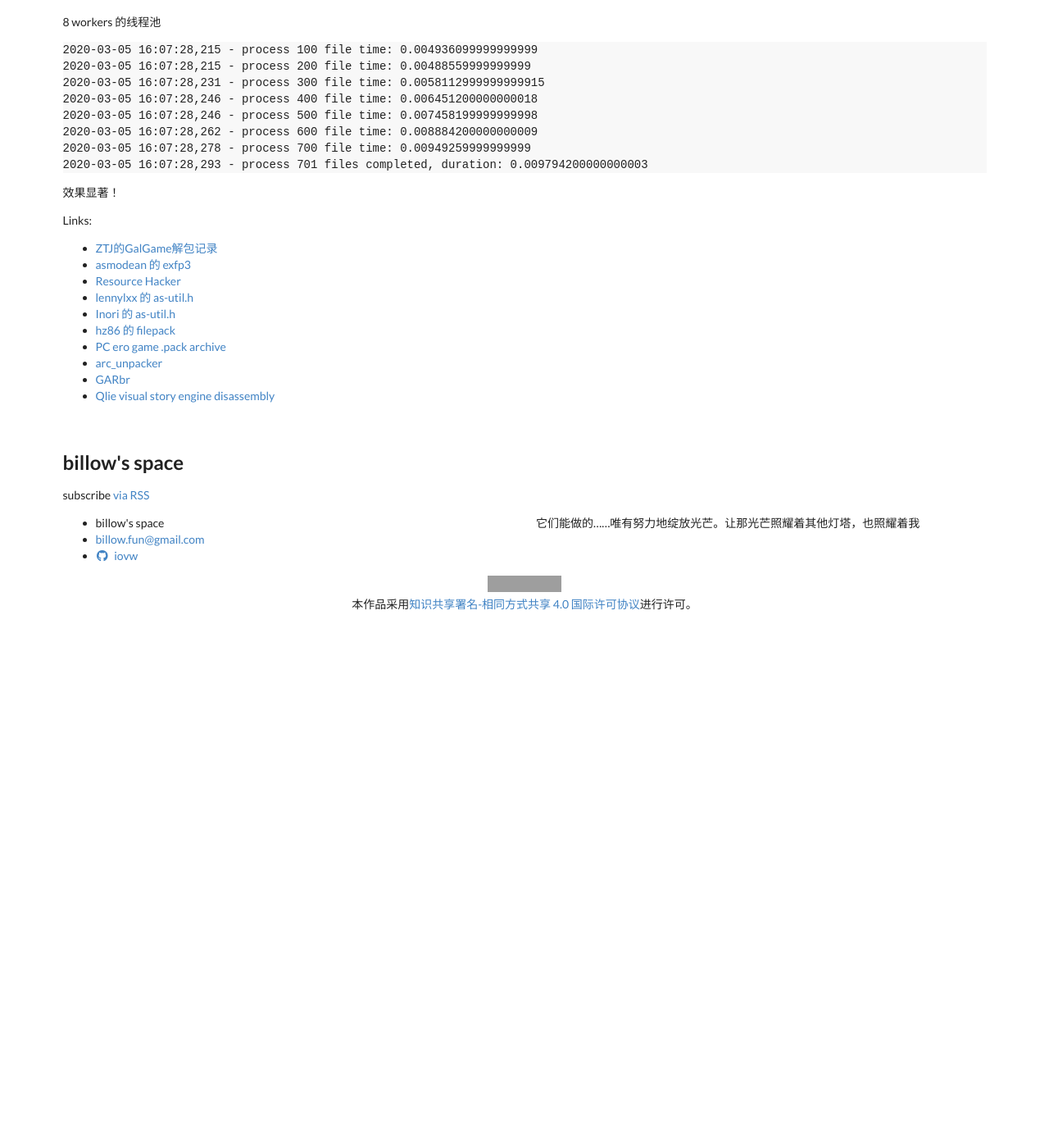
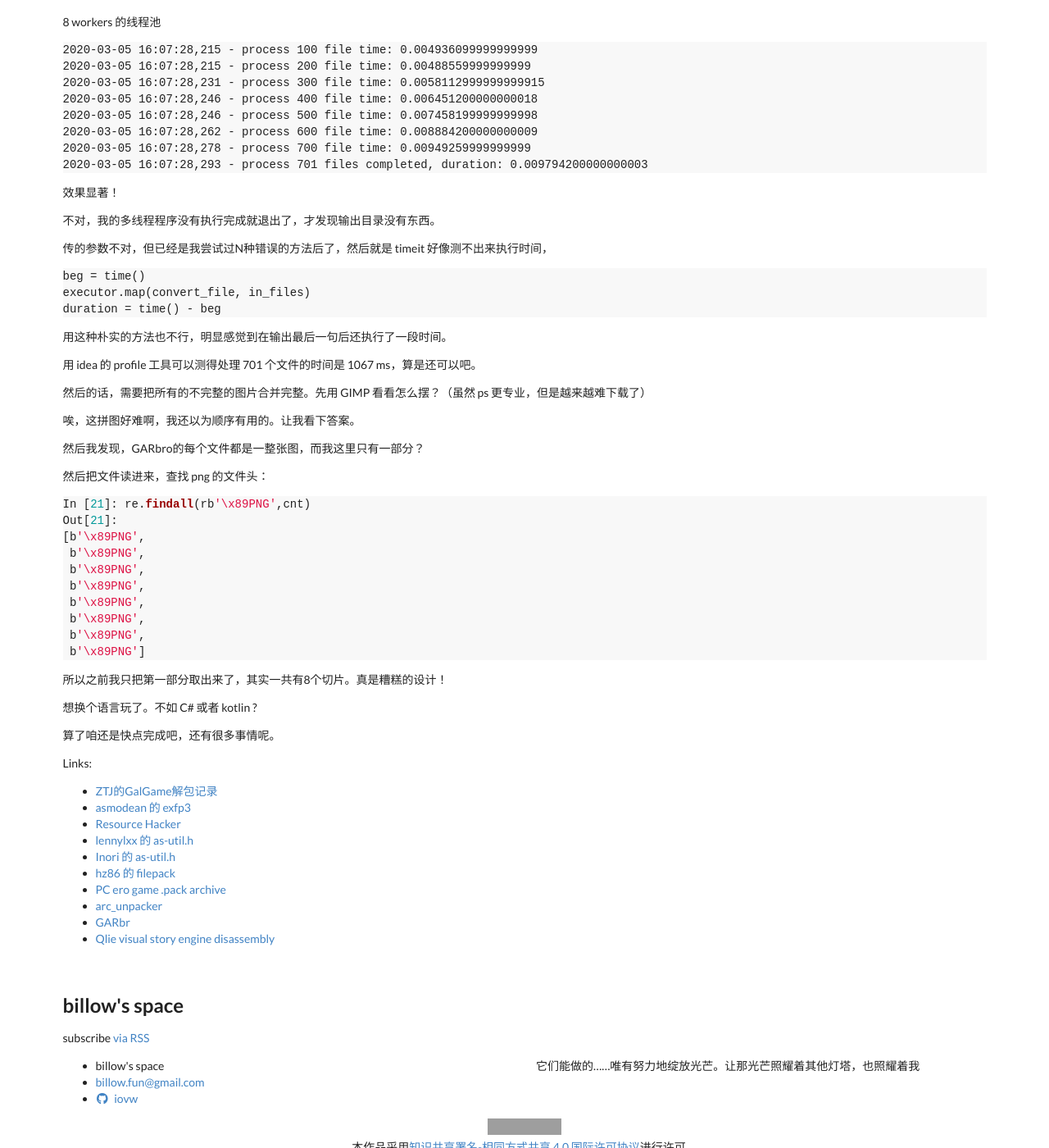
Before and after one commit to be-low/be-low.github.io, a Jekyll site: the page built from _posts/2020-03-03-game_unpack.md, in a window 1280 px wide and 1400 px high, scrolled down 3245 px. Shown: the whole window at 82% size. Built offline with Jekyll 4.4.1, drawn with Linux system fonts in a browser that asks for light colours; before the commit the page ends 3992 px from its top, so only the background shows below that; grey boxes are pictures that could not be loaded.

Commit message:
update game unpack

````diff
--- a/_posts/2020-03-03-game_unpack.md
+++ b/_posts/2020-03-03-game_unpack.md
@@ -210,6 +210,49 @@ if __name__ == "__main__":
 
 效果显著！
 
+不对，我的多线程程序没有执行完成就退出了，才发现输出目录没有东西。
+
+传的参数不对，但已经是我尝试过N种错误的方法后了，然后就是 timeit 好像测不出来执行时间，
+
+```
+beg = time()
+executor.map(convert_file, in_files)
+duration = time() - beg
+```
+
+用这种朴实的方法也不行，明显感觉到在输出最后一句后还执行了一段时间。
+
+用 idea 的  profile 工具可以测得处理 701 个文件的时间是 1067 ms，算是还可以吧。
+
+然后的话，需要把所有的不完整的图片合并完整。先用 GIMP 看看怎么摆？（虽然 ps 更专业，但是越来越难下载了）
+
+唉，这拼图好难啊，我还以为顺序有用的。让我看下答案。
+
+然后我发现，GARbro的每个文件都是一整张图，而我这里只有一部分？
+
+然后把文件读进来，查找 png 的文件头：
+
+```python
+In [21]: re.findall(rb'\x89PNG',cnt)
+Out[21]:
+[b'\x89PNG',
+ b'\x89PNG',
+ b'\x89PNG',
+ b'\x89PNG',
+ b'\x89PNG',
+ b'\x89PNG',
+ b'\x89PNG',
+ b'\x89PNG']
+```
+
+所以之前我只把第一部分取出来了，其实一共有8个切片。真是糟糕的设计！
+
+想换个语言玩了。不如 C# 或者 kotlin ?
+
+算了咱还是快点完成吧，还有很多事情呢。
+
+
+
 Links:
 
 - [ZTJ的GalGame解包记录](https://blog.ztjal.info/acg/acg-data/galgame-unpack-record-2011-4th)
````
